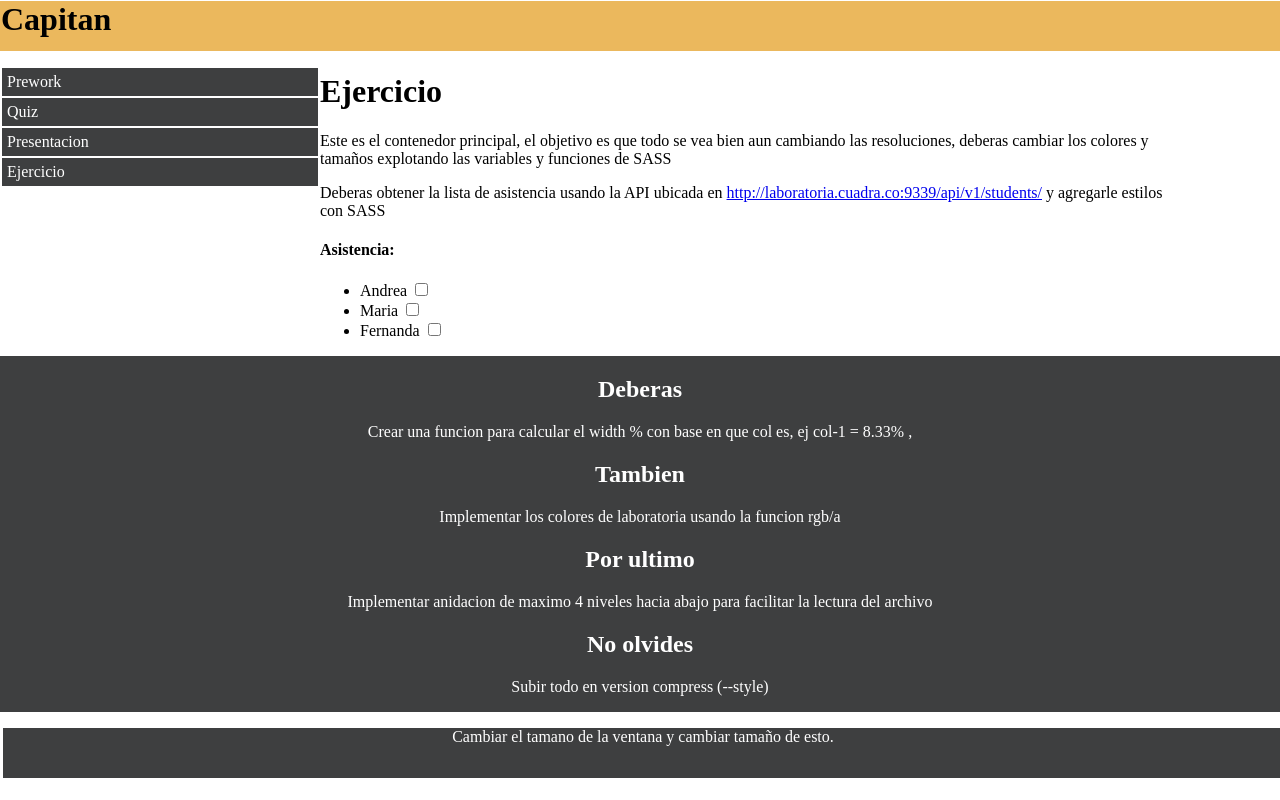
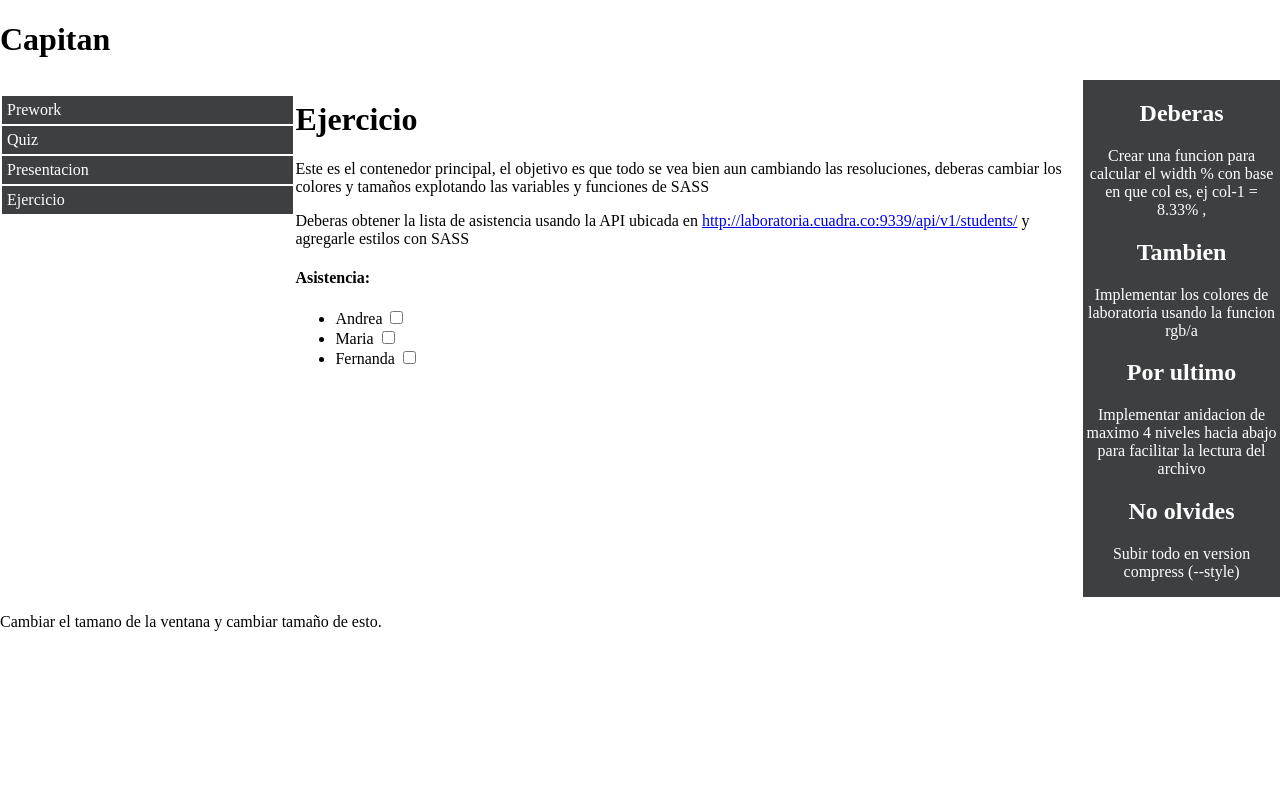
Before and after one commit to Ferlargut/capitanSass, a plain HTML site: page index.html in a window 1280 px wide. Drawn offline with Linux system fonts and the light colour scheme.

Commit message:
iniciando version desktop

```diff
--- a/src/scss/style.scss
+++ b/src/scss/style.scss
@@ -3,21 +3,10 @@ body{
     margin: 0;
     padding: 0;
 }
-
-.header{
-    width: column-th(1);
-    background: $background_lab;
-    h1{
-        margin: 1px;
-        height: 50px;
-    }
-}
 .container{
     display:flex;
     flex-direction: row;
-    flex-wrap: wrap;
-
-
+    flex-wrap: nowrap;
     .nav{
         width: column-th(4);
         color:$text_dark;
@@ -34,16 +23,59 @@ body{
     .exercise{
         width: (column-th(3))*2;
     }
+    .last-section{
+
+        text-align: center;
+        background: $background_dark;
+        color:$text_dark;
+        width: column-th(6);
+}
 }
 
-.last-section{
-    text-align: center;
-    background: $background_dark;
-    color:$text_dark;
-    width: column-th(1);
-}
-.footer{
-    margin: 3px;
-    height: 50px;
-    @extend .last-section;
-}
+
+
+// @media (min-width: 600px){
+// .header{
+//     width: column-th(1);
+//     background: $background_lab;
+//     h1{
+//         margin: 1px;
+//         height: 50px;
+//     }
+// }
+// .container{
+//     display:flex;
+//     flex-direction: row;
+//     flex-wrap: wrap;
+
+
+//     .nav{
+//         width: column-th(4);
+//         color:$text_dark;
+//         ul{
+//             list-style: none;
+//             padding: 0;
+//             li{
+//                 background: $background_dark;
+//                 padding: 5px;
+//                 margin:2px;
+//             }
+//         }
+//     }
+//     .exercise{
+//         width: (column-th(3))*2;
+//     }
+// }
+
+// .last-section{
+//     text-align: center;
+//     background: $background_dark;
+//     color:$text_dark;
+//     width: column-th(1);
+// }
+// .footer{
+//     margin: 3px;
+//     height: 50px;
+//     @extend .last-section;
+// }
+// }
```
Also changed, not shown: css/style.css, 1 other file.
